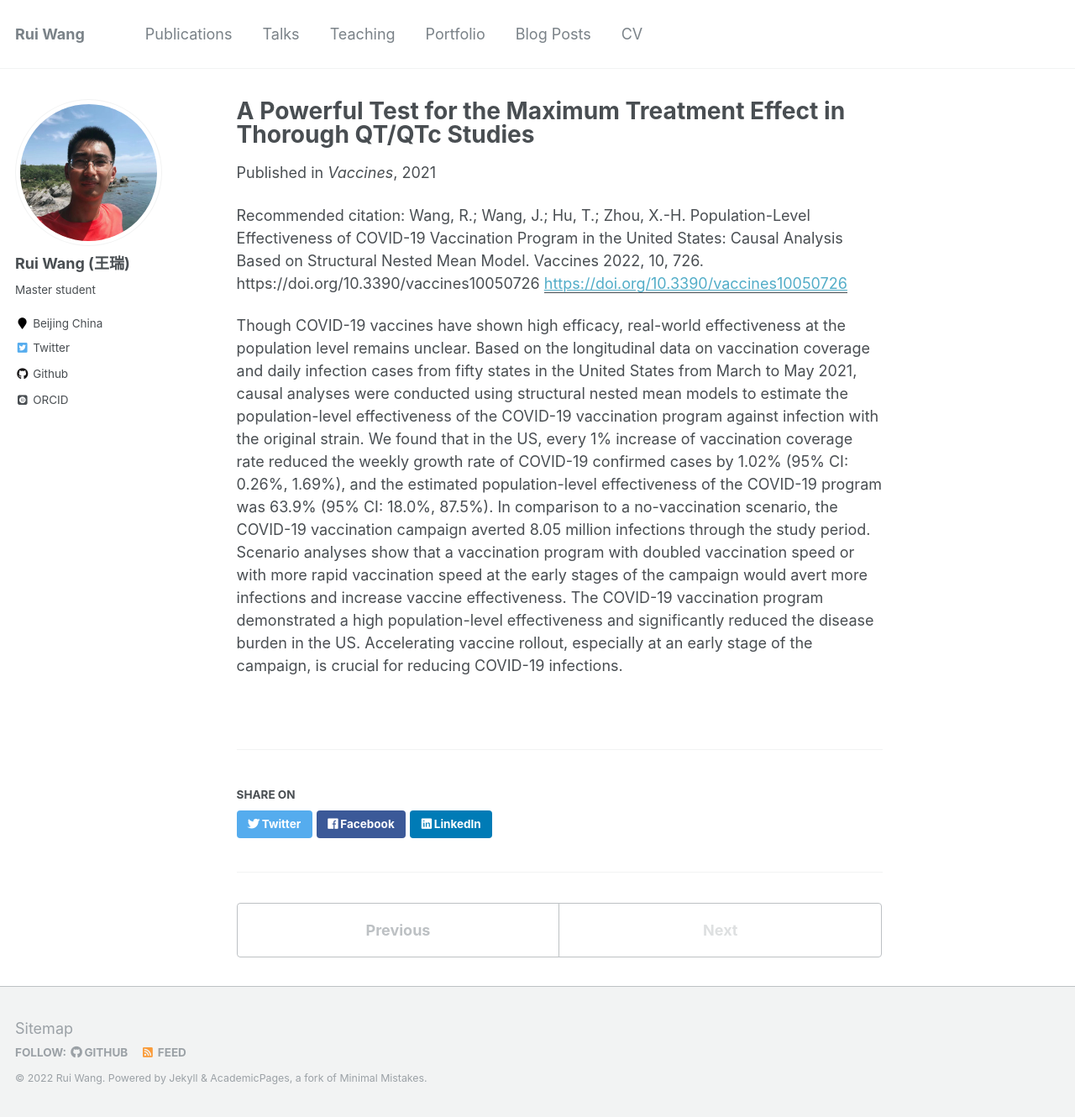
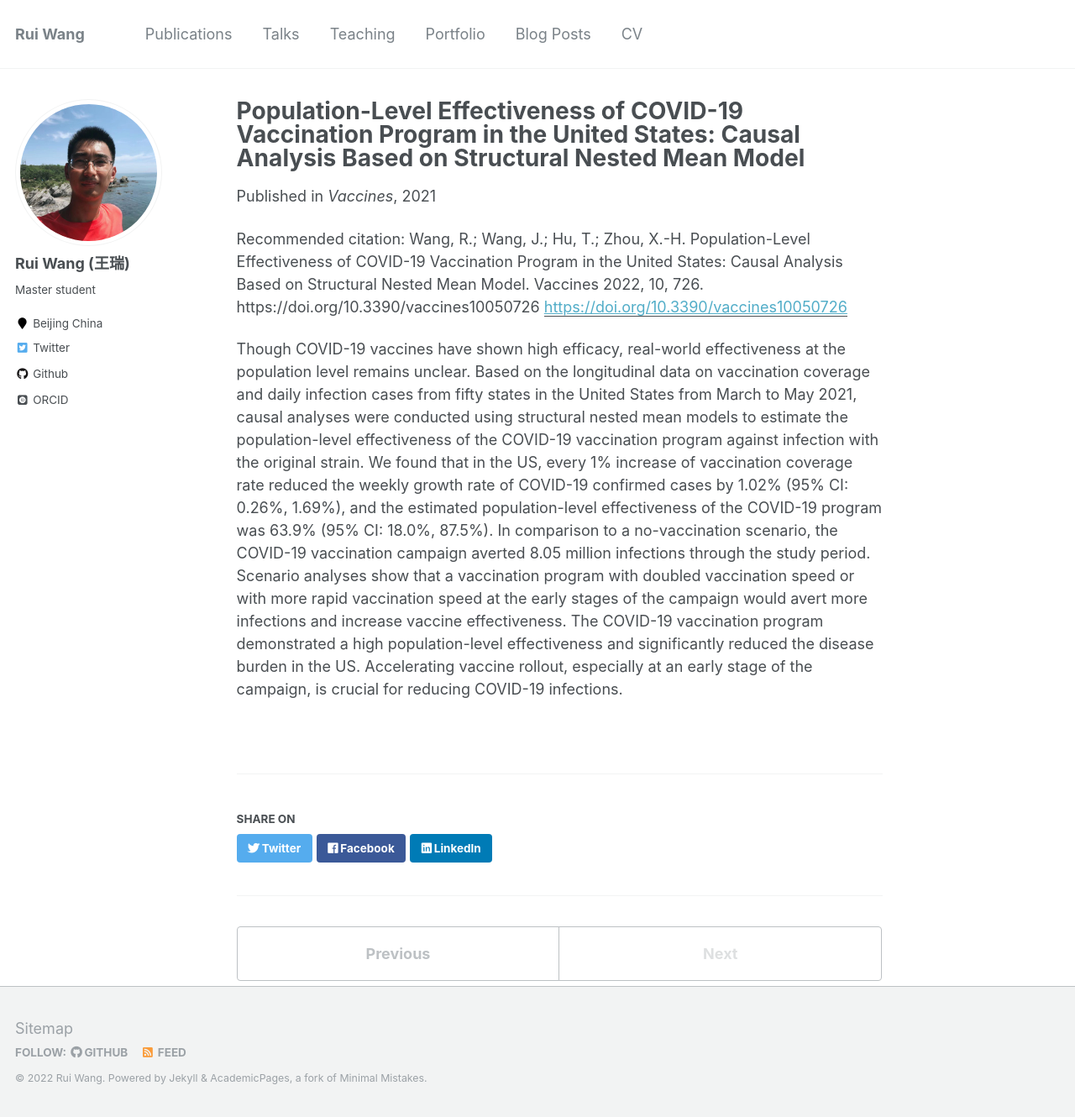
Before and after one commit to wangrui24/wangrui24, a Jekyll site: the page built from _publications/2022-05-01-snmm.md, in a window 1280 px wide and 1330 px high. Shown: the whole window at 84% size. Built offline with Jekyll 4.4.1, drawn with Linux system fonts in a browser that asks for light colours; some web fonts are replaced.

Commit message:
更改测试

```diff
--- a/_publications/2022-05-01-snmm.md
+++ b/_publications/2022-05-01-snmm.md
@@ -1,5 +1,5 @@
 ---
-title: "A Powerful Test for the Maximum Treatment Effect in Thorough QT/QTc Studies"
+title: "Population-Level Effectiveness of COVID-19 Vaccination Program in the United States: Causal Analysis Based on Structural Nested Mean Model"
 collection: publications
 permalink: /publication/2022-05-01-snmm
 excerpt: ' '
```
